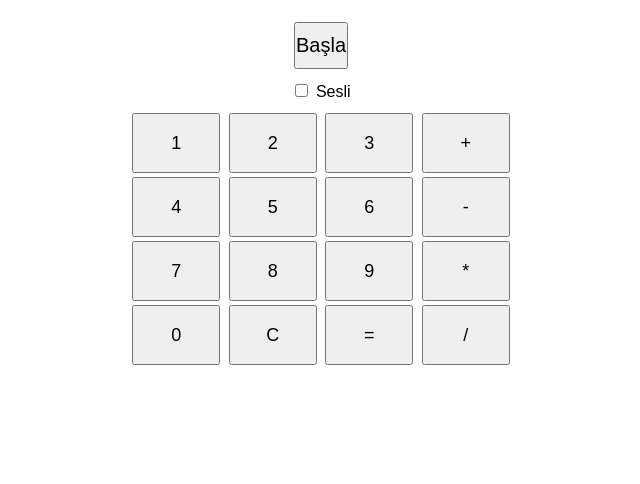
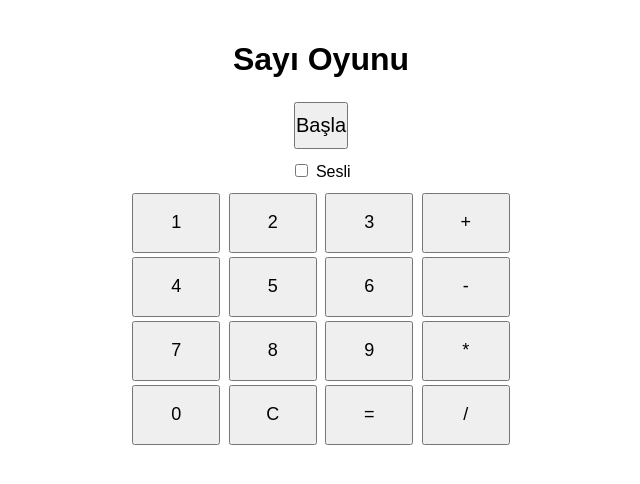
Before and after one commit to kayrauyan78-beep/sayi-oyunu-, a plain HTML site: page index.html in a window 1280 px wide. Shown: the whole page, without its empty margins (319-959 px from the left). Drawn offline with Linux system fonts and the light colour scheme.

Commit message:
Update index.html

```diff
--- a/index.html
+++ b/index.html
@@ -8,6 +8,7 @@
 </head>
 <body>
 <div id="game">
+  <h1>Sayı Oyunu</h1>
   <button id="startBtn">Başla</button>
   <div id="numbers"></div>
   <div id="target"></div>
```
